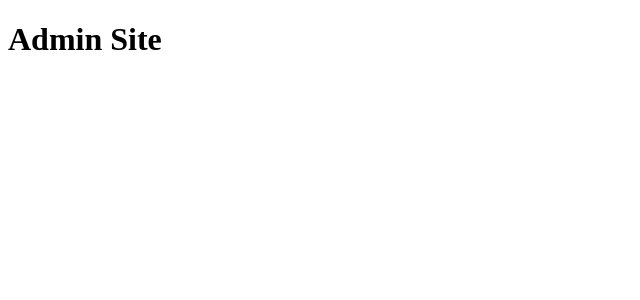
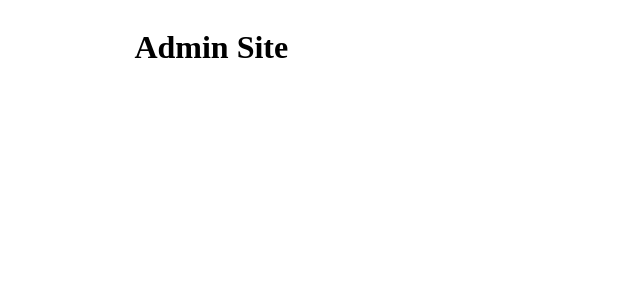
Before and after one commit to Jendzej/obrona-praktyk-frontend, a React (Create React App) app in the folder app/: page /admin in a window 1280 px wide. Shown: the top 300 px of the page, without its empty margins (0-640 px from the left). Built offline with nearby package versions, Linux system fonts and the light colour scheme.

Commit message:
Adding: Styles added

```diff
--- a/app/src/App.jsx
+++ b/app/src/App.jsx
@@ -2,6 +2,7 @@ import {Route, Routes} from "react-router-dom";
 import {Home} from "./pages/Home";
 import {Admin} from "./pages/Admin";
 import {User} from "./pages/User";
+import "./styles/stylesheet.css"
 
 export default function App() {
     return <>
--- a/app/src/pages/User.jsx
+++ b/app/src/pages/User.jsx
@@ -20,11 +20,11 @@ export const User = () => {
                     Not logged User site
                 </Header>
             </Container>
-            <Container className="main">
-                <Container id="login">
+            <Container className="main centered">
+                <Container id="login" className="centered">
                     <Login />
                 </Container>
-                <Container id="register">
+                <Container id="register" className="centered">
                     <Register />
                 </Container>
             </Container>
--- /dev/null
+++ b/app/src/styles/stylesheet.css
@@ -0,0 +1,23 @@
+/*#login {*/
+/*    float:left;*/
+/*}*/
+/*#register {*/
+/*    float: right;*/
+/*}*/
+
+.centered {
+    text-align: center;
+}
+.main {
+    display: grid;
+    width: 100%;
+    grid-template-columns: 40% 40%;
+    align-content: center;
+    justify-content: center;
+}
+#register {
+    grid-column-start: 2;
+}
+#login {
+    grid-column-end: 2;
+}
```
